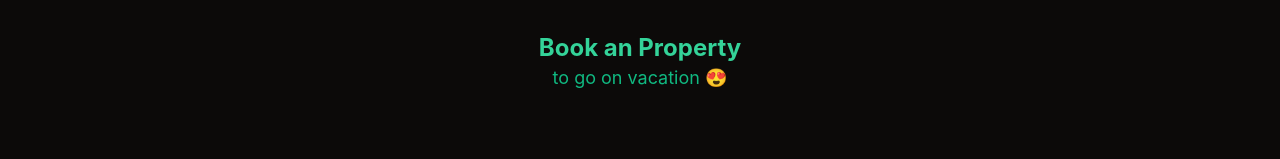
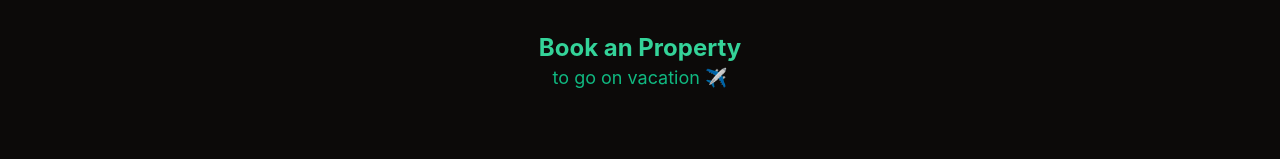
Before and after one commit to alexandresalvatierra/booking42, a React (Vite) app: page / in a window 1280 px wide. Shown: the top 159 px of the page. Built offline with nearby package versions, Linux system fonts and the light colour scheme.

Commit message:
fix: change header emoji

```diff
--- a/src/components/Header/index.tsx
+++ b/src/components/Header/index.tsx
@@ -5,7 +5,7 @@ const Header = () => {
         Book an Property
       </span>
       <span className='block text-lg text-emerald-500'>
-        to go on vacation 😍
+        to go on vacation ✈️
       </span>
     </header>
   )
```
